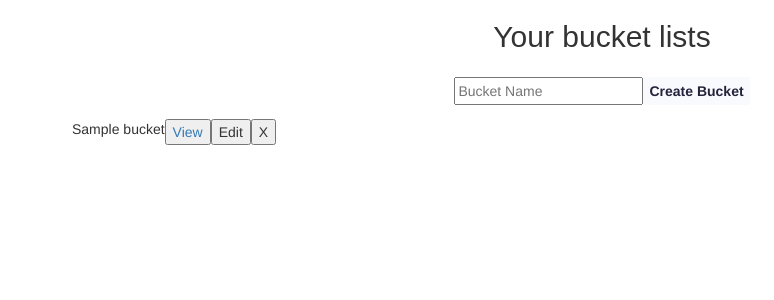
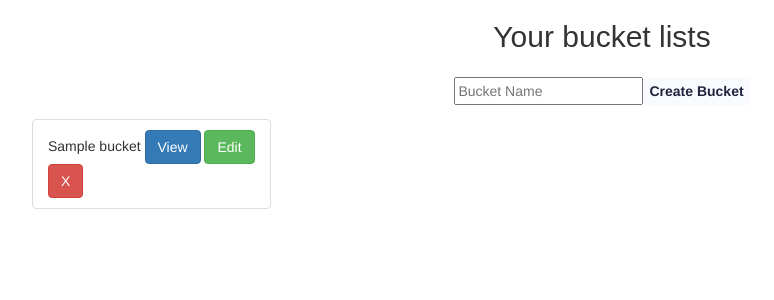
Before and after one commit to briankabiro/BucketList, a Flask app: template templates/view.html in a window 1280 px wide. Shown: the part 49-349 px from the top of the page, without its empty margins (38-812 px from the left). Run offline with Flask 2, Linux system fonts and the light colour scheme; the template is opened without the code that fills it: most values are stand-ins (such as "Sample title", 1, 10 or a date in 2020); some libraries are stand-ins or nearby versions.

Commit message:
Add Modal Class
I added the modal class to the bucket page. Also added bootstrap classes to the pages

```diff
--- a/templates/view.html
+++ b/templates/view.html
@@ -33,19 +33,19 @@
             </form>
 
             <div class="bucket-lists">
-                <ul id="bucket-lists-list">
+                <ul class = "list-group" >
                 {% for bucket in data %}
-                    <li id="{{ bucket['Id'] }}">
+                    <li class="list-group-item" >
                         {{ bucket.name }}
-                        <a href="/bucket/{{ bucket['Id'] }}"><button>View</button></a>
-                        <button id="{{ bucket['Id'] }}" data-toggle="modal" data-target="#editModal">Edit</button>
+                        <a href="/bucket/{{ bucket['Id'] }}"><button class="btn btn-primary">View</button></a>
+                        <button class="btn btn-success" data-toggle="modal" data-target="#{{ bucket['Id'] }}">Edit</button>
                         <form method="POST", action="/bucket/delete_bucket/{{ bucket['Id'] }}">
-                            <button type="submit">X</button>
+                            <button class="btn btn-danger" type="submit">X</button>
                         </form>
-                        <div id="editModal" class="modal fade" role="dialog">
+                        <div id="{{ bucket['Id'] }}" class="modal fade" role="dialog">
                           <div class="modal-dialog">
 
-                            <!-- Modal content-->
+                            <!-- Content of modal-->
                             <div class="modal-content">
 
                               <div class="modal-header">
@@ -77,6 +77,5 @@
 
 <script src="https://ajax.googleapis.com/ajax/libs/jquery/3.2.1/jquery.min.js"></script>
 <script src="../static/bootstrap/js/bootstrap.min.js"></script>
-
 </body>
 </html>
```
Also changed, not shown: templates/bucket.html (+32 -6 lines).
